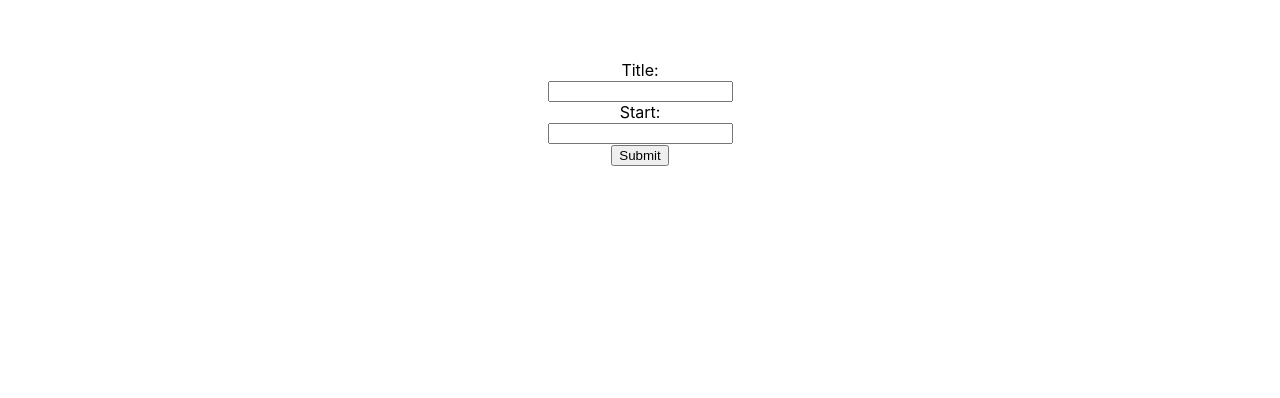
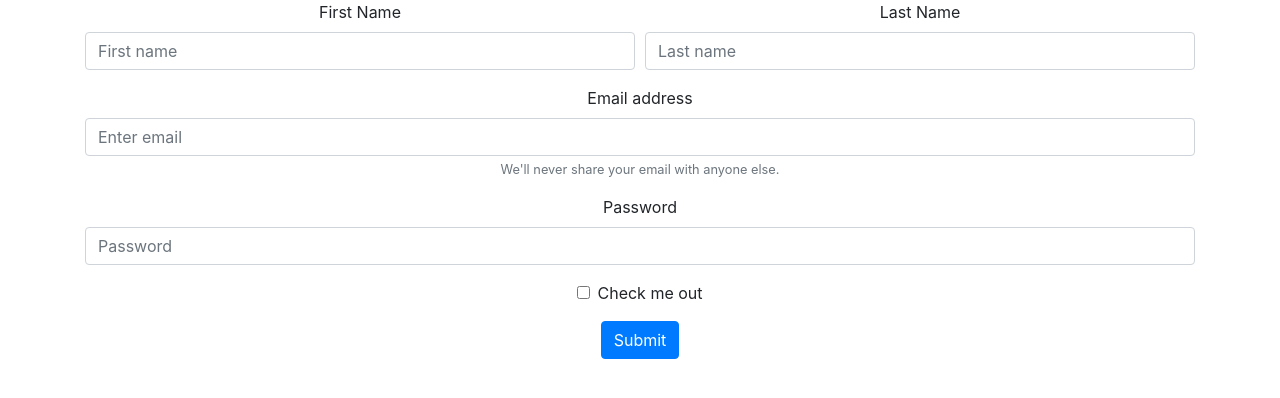
Before and after one commit to timwangmusic/Vacation-Planner, a React (Create React App) app in the folder planner-app/: page / in a window 1280 px wide. Shown: the top 398 px of the page. Built offline with nearby package versions, Linux system fonts and the light colour scheme.

Commit message:
Front end: Added bootstrap components for Form

```diff
--- a/planner-app/package.json
+++ b/planner-app/package.json
@@ -32,6 +32,8 @@
     ]
   },
   "devDependencies": {
+    "bootstrap": "^4.4.1",
+    "mdbreact": "^4.24.0",
     "react-bootstrap": "^1.0.0-beta.16",
     "reload": "^3.0.3"
   }
--- a/planner-app/src/components/Login.js
+++ b/planner-app/src/components/Login.js
@@ -1,52 +1,45 @@
-import React, { useState } from "react"
+import React from "react"
 import Form from 'react-bootstrap/Form'
-import { Button, FormGroup, FormControl, FormLabel } from "react-bootstrap"
-import "./Login.css"
+import Button from 'react-bootstrap/Button'
+import Col from 'react-bootstrap/Col'
 
+const Login = () => {
+  return (
+<Form>
+    <Form.Row>
+        <Form.Group as={Col} controlId="formGridFirstName">
+            <Form.Label>First Name</Form.Label>
+            <Form.Control type='first name' placeholder="First name" />
+        </Form.Group>
 
-function Login(props) {
-	const [email, setEmail] = useState("");
-	const [password, setPassword] = useState("");
+        <Form.Group as={Col} controlId="formGridSecondName">
+            <Form.Label>Last Name</Form.Label>
+            <Form.Control type='last name' placeholder="Last name"/>
+        </Form.Group>
+    </Form.Row>
 
-	function validateForm() {
-		return email.length > 0 && password.length > 0;
-	}
+    <Form.Group controlId="formBasicEmail">
+        <Form.Label>Email address</Form.Label>
+        <Form.Control type="email" placeholder="Enter email" />
+        <Form.Text className="text-muted">
+            We'll never share your email with anyone else.
+        </Form.Text>
+  </Form.Group>
 
-	function handleSubmit(event) {
-		event.preventDefault();
-	}
+  <Form.Group controlId="formBasicPassword">
+    <Form.Label>Password</Form.Label>
+    <Form.Control type="password" placeholder="Password" />
+    </Form.Group>
+        <Form.Group controlId="formBasicCheckbox">
+            <Form.Check type="checkbox" label="Check me out" />
+    </Form.Group>
 
-	return (
-	<div className="Login">
-        <div class="modal-body">
-            <form class="form-horizontal" role="form" onSubmit={handleSubmit}>
-	            <div class="row">
-                <div class="form-group">
-                <label class="control-label col-xs-2">Title:</label>
-                <div class="col-xs-10">
-                    <input  type="text" class="form-control" data-bind="value: title" />
-                </div>
-                </div>
-                </div>
-        <div class="row">
-            <div class="form-group">
-                <label class="control-label col-xs-2">Start:</label>
-                <div class="col-xs-4">
-                   <div class="input-group">
-                      <input  type="text" class="form-control" data-bind="value: title" />
-                      <span class="input-group-addon"><i class="fa fa-calendar"></i></span>
-                </div>
-               </div>
-            </div>
-        </div>
-  <Button variant="primary" type="submit">
-    Submit
-  </Button>
-            </form>
-        </div>
-        </div>
-	);
+    <Button variant="primary" type="submit">
+        Submit
+    </Button>
+
+</Form>
+  );
 }
 
-
 export default Login
--- a/planner-app/src/index.js
+++ b/planner-app/src/index.js
@@ -3,6 +3,7 @@
 import './index.css';
 import App from './App';
 import * as serviceWorker from './serviceWorker';
+import 'bootstrap/dist/css/bootstrap.min.css';
 
 ReactDOM.render(<App />, document.getElementById('root'));
 //ReactDOM.render(<h1>Vacation Plan</h1>, document.getElementById('root'));
```
Also changed, not shown: 1 other file (tests, documents, lock files or other folders).
